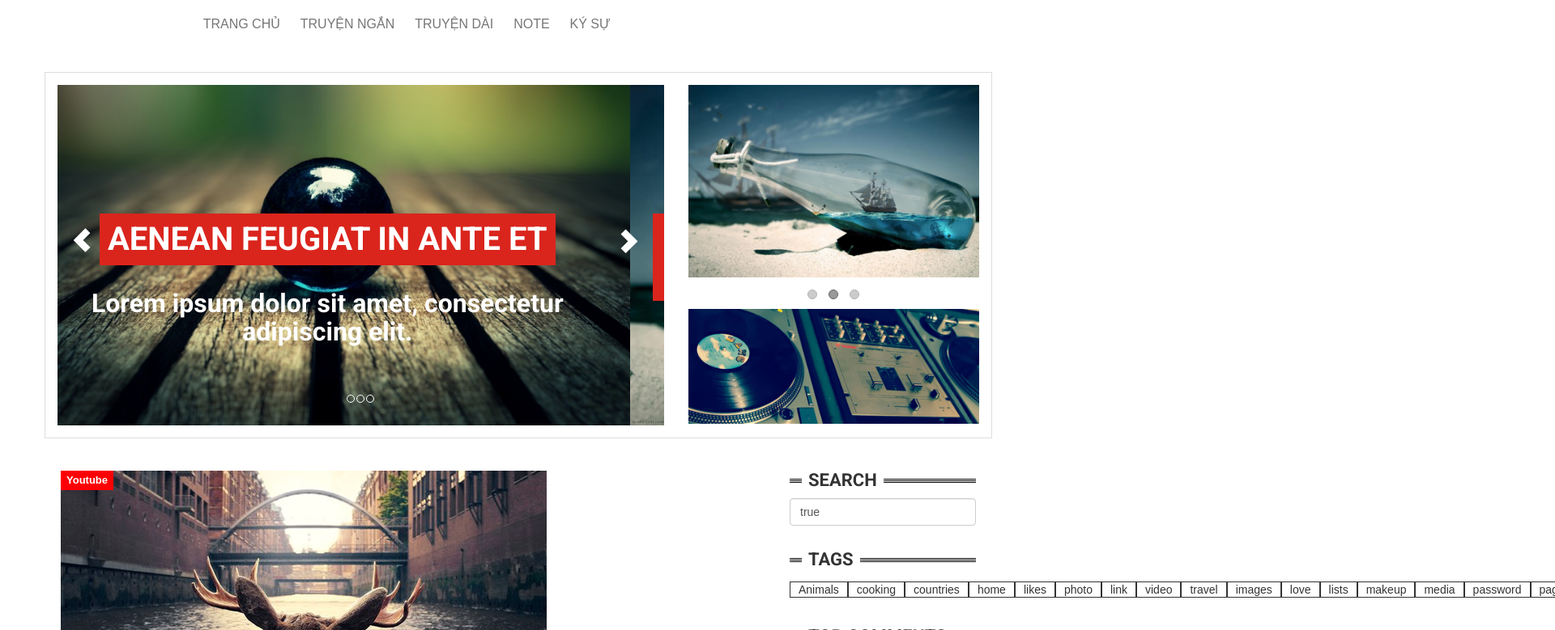
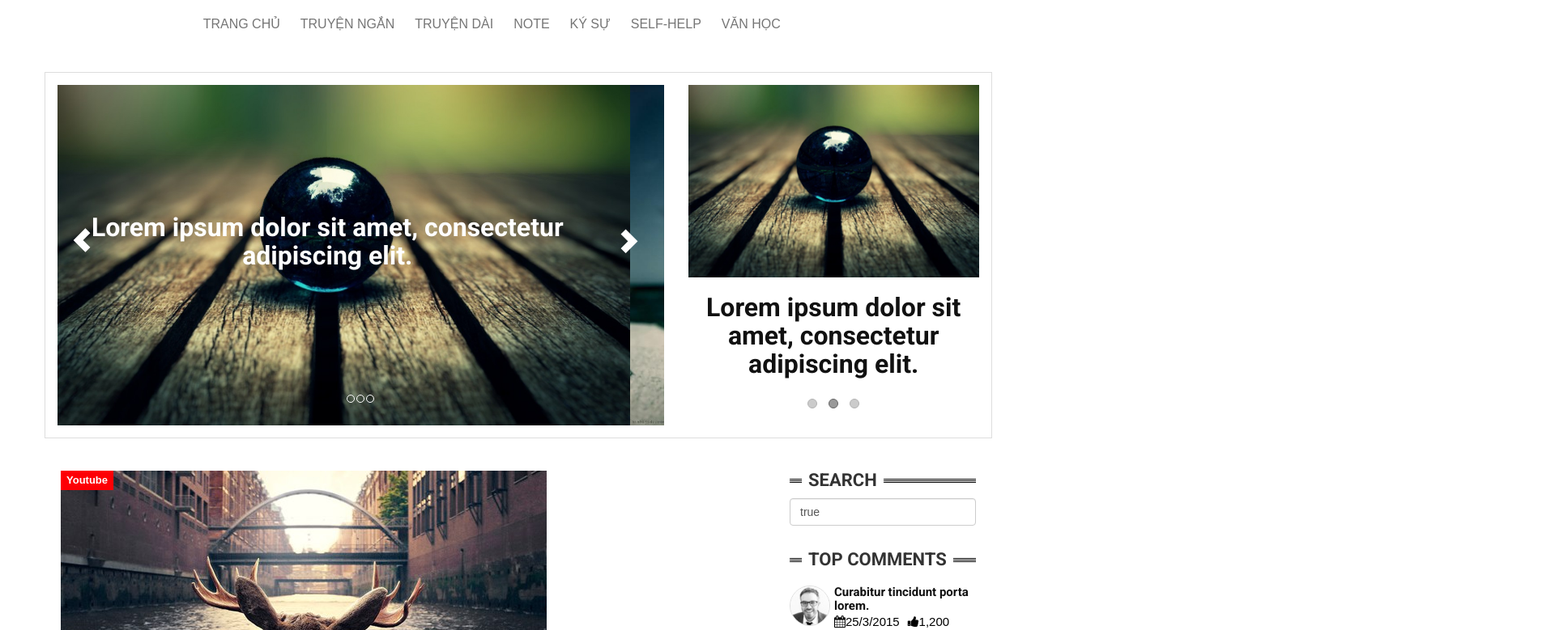
Before and after one commit to ttlpta/ustory, a React (Create React App) app in the folder web/ustory/: page / in a window 1280 px wide. Shown: the part 61-840 px from the top of the page at 81% size, 1920 px wide, since content can reach past the window. Built offline with nearby package versions, Linux system fonts and the light colour scheme; a web font is replaced by a local one; what redux-axios-middleware would draw is missing.

Commit message:
Change Home slide post

```diff
--- a/web/ustory/public/css/style.css
+++ b/web/ustory/public/css/style.css
@@ -261,7 +261,7 @@ ul.pagination li a{color: #444;}
 .widget.wid-tweet{}
 .widget.wid-tweet p{margin: 0;}
 .widget.wid-tweet span{display: block;color: #999;}
-.widget.wid-tweet .tweet-item{border-bottom: 1px solid #ddd;padding: 5px;}
+.widget.wid-tweet .tweet-item{border-bottom: 1px solid #ddd;padding: 5px;display: grid;}
 .widget.wid-tweet .tweet-item:last-child{border-bottom: none; padding: 5px 0 0;}
 
 .widget.wid-tags{}
--- a/web/ustory/src/components/Header/index.js
+++ b/web/ustory/src/components/Header/index.js
@@ -67,6 +67,8 @@ class Header extends Component {
               <li><a href="index.html">Truyện dài</a></li>
               <li><a href="index.html">Note</a></li>
               <li><a href="index.html">Ký sự</a></li>
+              <li><a href="index.html">Self-help</a></li>
+              <li><a href="index.html">Văn học</a></li>
             </ul>
           </div>
           <div className="col-md-2"></div>
--- a/web/ustory/src/components/Home/index.js
+++ b/web/ustory/src/components/Home/index.js
@@ -29,8 +29,6 @@ class Home extends Component {
 											<img src="images/1.jpg" alt="First slide" />
 											<div className="header-text hidden-xs">
 												<div className="col-md-12 text-center">
-													<h2>Aenean feugiat in ante et </h2>
-													<br />
 													<h3>Lorem ipsum dolor sit amet, consectetur adipiscing elit.</h3>
 													<br />
 												</div>
@@ -40,8 +38,6 @@ class Home extends Component {
 											<img src="images/2.jpg" alt="Second slide" />
 											<div className="header-text hidden-xs">
 												<div className="col-md-12 text-center">
-													<h2>Aenean feugiat in ante et blandit. Vestibulum</h2>
-													<br />
 													<h3>Lorem ipsum dolor sit amet, consectetur adipiscing elit.</h3>
 													<br />
 												</div>
@@ -51,8 +47,6 @@ class Home extends Component {
 											<img src="images/3.jpg" alt="Third slide" />
 											<div className="header-text hidden-xs">
 												<div className="col-md-12 text-center">
-													<h2>Curabitur tincidunt porta lorem vitae</h2>
-													<br />
 													<h3>Lorem ipsum dolor sit amet, consectetur adipiscing elit.</h3>
 													<br />
 												</div>
@@ -69,11 +63,25 @@ class Home extends Component {
 							</div>
 							<div className="col-sm-4" >
 								<div id="owl-demo-1" className="owl-carousel">
-									<img src="images/slide-2.jpg" />
-									<img src="images/slide-1.jpg" />
-									<img src="images/slide-3.jpg" />
+									<div className="item">
+										<img src="images/slide-2.jpg" />
+											<div className="col-md-12 text-center">
+												<h3>Lorem ipsum dolor sit amet, consectetur adipiscing elit.</h3>
+											</div>
+									</div>
+									<div className="item">
+										<img src="images/slide-2.jpg" />
+										<div className="col-md-12 text-center">
+											<h3>Lorem ipsum dolor sit amet, consectetur adipiscing elit.</h3>
+										</div>
+									</div>
+									<div className="item">
+										<img src="images/slide-2.jpg" />
+										<div className="col-md-12 text-center">
+											<h3>Lorem ipsum dolor sit amet, consectetur adipiscing elit.</h3>
+										</div>
+									</div>
 								</div>
-								<img src="images/banner.jpg" />
 							</div>
 						</div>
 					</div>
@@ -313,30 +321,6 @@ class Home extends Component {
 											</form>
 										</div>
 									</div>
-									{/*-- Start Widget --*/}
-									<div className="widget wid-tags">
-										<div className="heading"><h4>Tags</h4></div>
-										<div className="content">
-											<a href="#">animals</a>
-											<a href="#">cooking</a>
-											<a href="#">countries</a>
-											<a href="#">home</a>
-											<a href="#">likes</a>
-											<a href="#">photo</a>
-											<a href="#">link</a>
-											<a href="#">video</a>
-											<a href="#">travel</a>
-											<a href="#">images</a>
-											<a href="#">love</a>
-											<a href="#">lists</a>
-											<a href="#">makeup</a>
-											<a href="#">media</a>
-											<a href="#">password</a>
-											<a href="#">pagination</a>
-											<a href="#">pictures</a>
-										</div>
-									</div>
-									{/*-- Start Widget --*/}
 									<div className="widget wid-comment">
 										<div className="heading"><h4>Top Comments</h4></div>
 										<div className="content">
```
Also changed, not shown: 1 other file (tests, documents, lock files or other folders).
